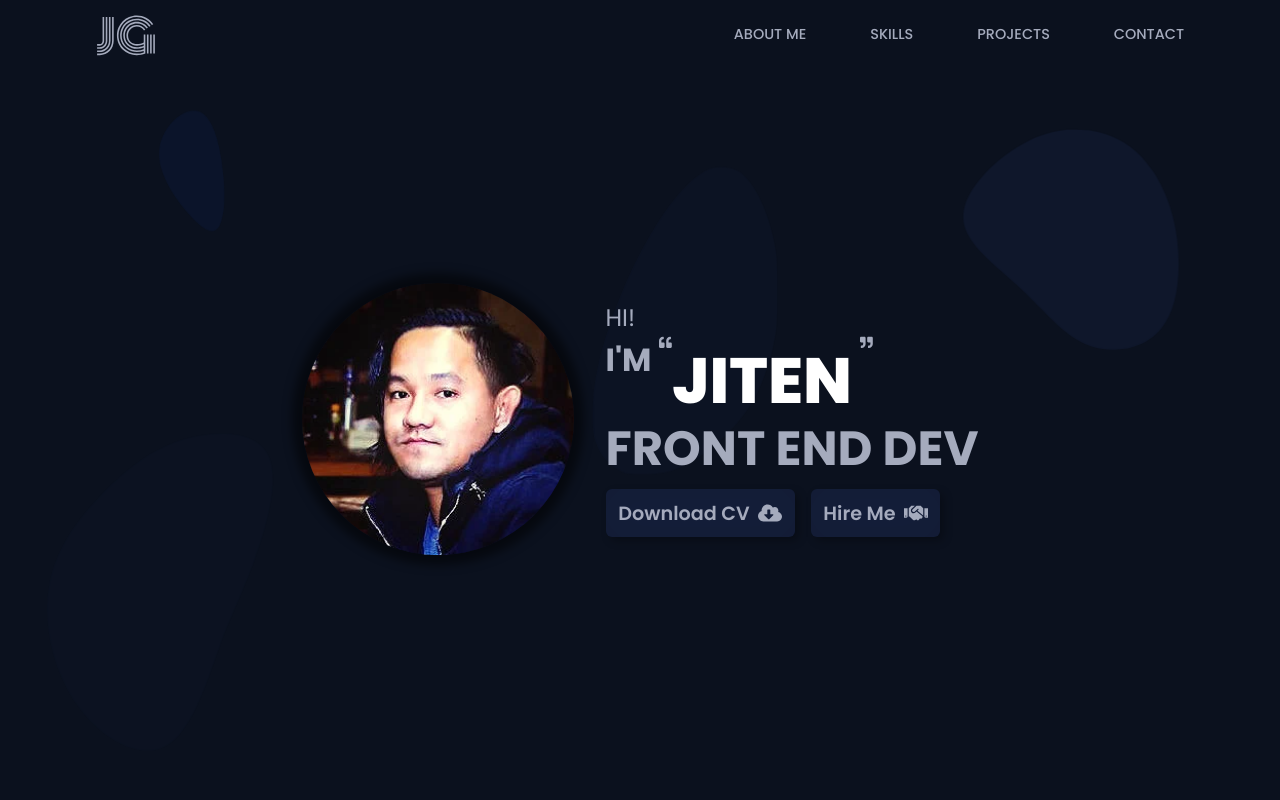
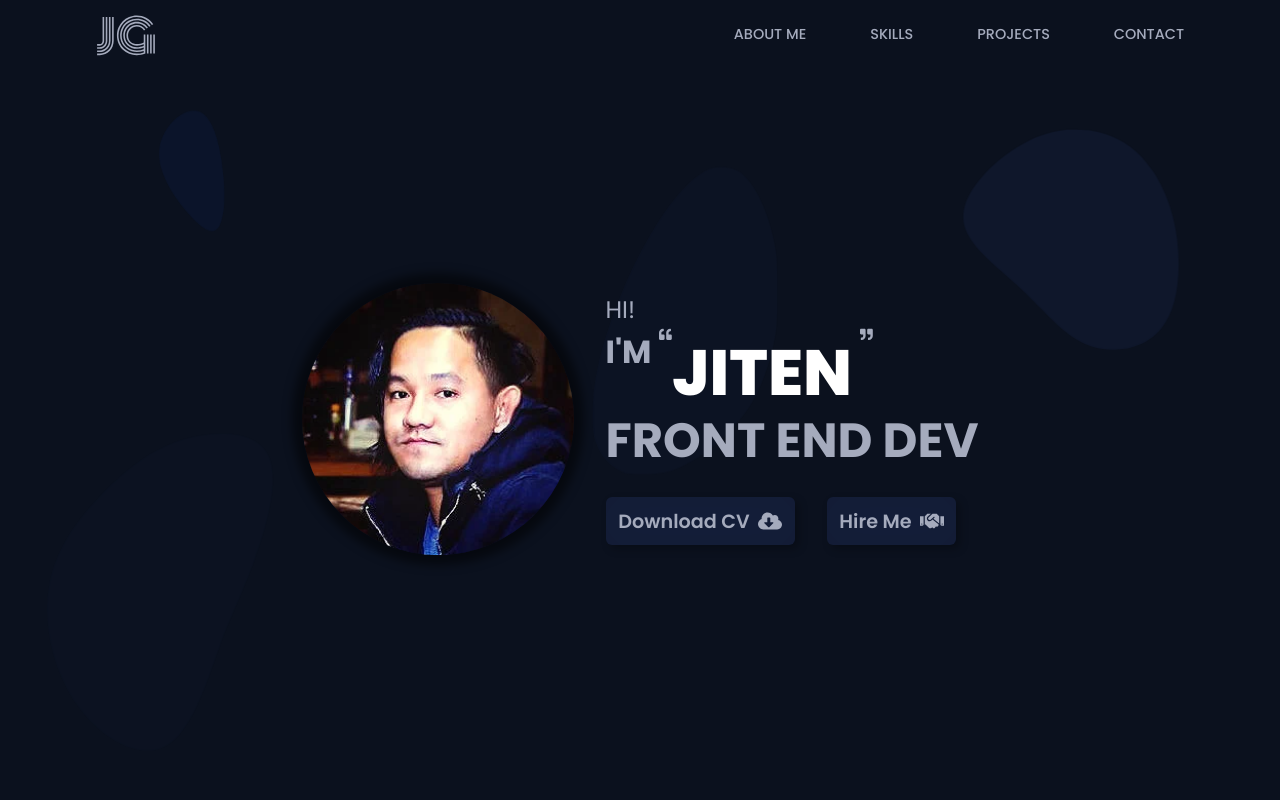
Before and after one commit to zeetaengrg/portfolio, a Next.js app: page / in a window 1280 px wide. Shown: the top 800 px of the page. Built offline with nearby package versions, Linux system fonts and the light colour scheme.

Commit message:
style(flex): gap and margin top modified

```diff
--- a/components/layouts/Hero/Hero.jsx
+++ b/components/layouts/Hero/Hero.jsx
@@ -154,8 +154,8 @@ const Hero = () => {
                         </Box>
                         <Box>
                             <Flex
-                                gap="1rem"
-                                mt="1rem"
+                                gap="2rem"
+                                mt="2rem"
                                 justifyContent={{ base: "center", md: "left" }}
                             >
                                 <Link
```
